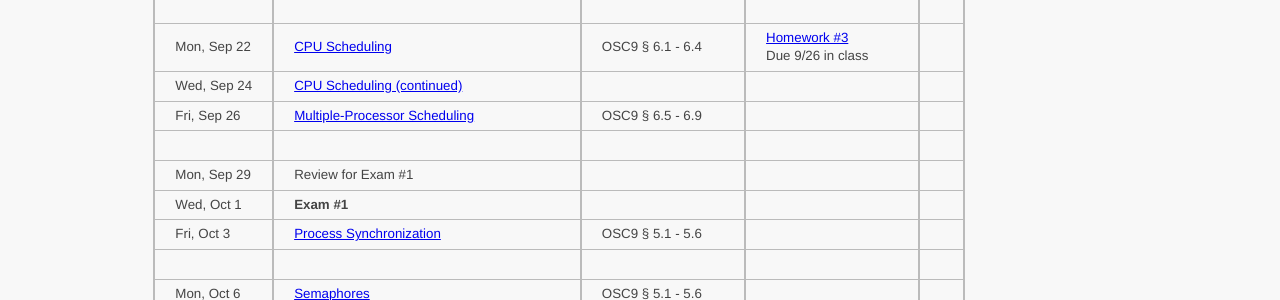
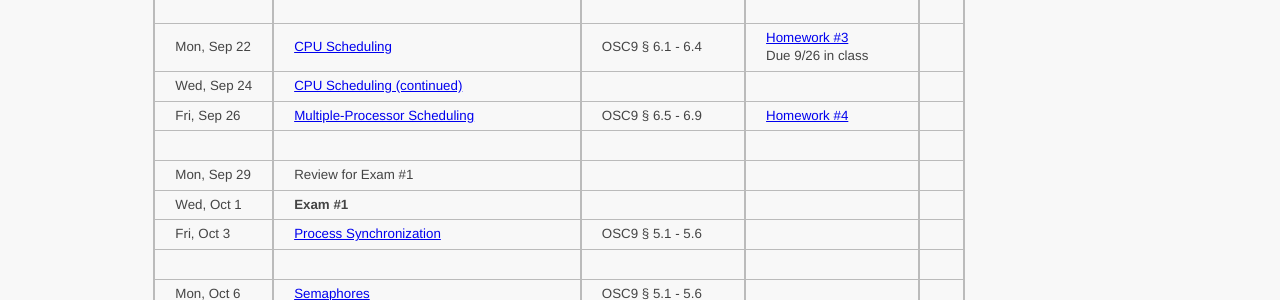
Before and after one commit to ycpcs/cs420-fall2014, a Jekyll site: the page built from schedule.md, in a window 1280 px wide. Shown: the part 687-987 px from the top of the page. Built offline with Jekyll 4.4.1, drawn with Linux system fonts in a browser that asks for light colours; Markdown is read by kramdown in place of the engine named in the settings.

Commit message:
posted HW #4

```diff
--- a/schedule.md
+++ b/schedule.md
@@ -28,7 +28,7 @@ Additional content will be added as it becomes available throughout the semester
 >|||||
 >| Mon, Sep 22    |  [CPU Scheduling](lectures/lecture9_cpu_scheduling.pdf)                                           |  OSC9 § 6.1 - 6.4     | [Homework #3](homework/Homework_Assignment_3.txt) <br> Due 9/26 in class |
 >| Wed, Sep 24    |  [CPU Scheduling (continued)](lectures/lecture9_cpu_scheduling.pdf)                               |                       |                       |
->| Fri, Sep 26    |  [Multiple-Processor Scheduling](lectures/lecture10_multiprocessor_scheduling.pdf)                |  OSC9 § 6.5 - 6.9     |                       |  <!-- homework4 -->
+>| Fri, Sep 26    |  [Multiple-Processor Scheduling](lectures/lecture10_multiprocessor_scheduling.pdf)                |  OSC9 § 6.5 - 6.9     | [Homework #4](homework/Homework_Assignment_4.txt) |  <!-- homework4 -->
 >|||||
 >| Mon, Sep 29    |  Review for Exam #1                                                                               |                       |                       |
 >| Wed, Oct 1     |  **Exam #1**                                                                                      |                       |                       |
```
